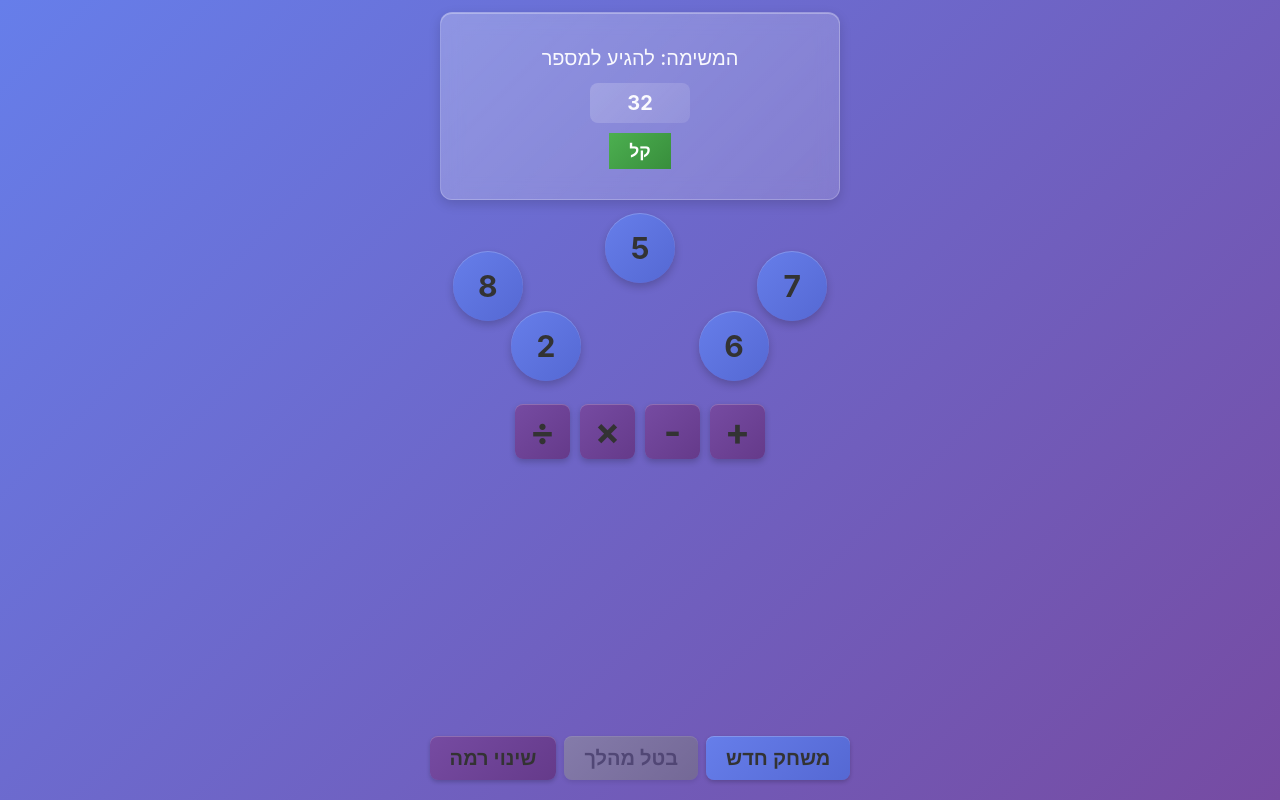
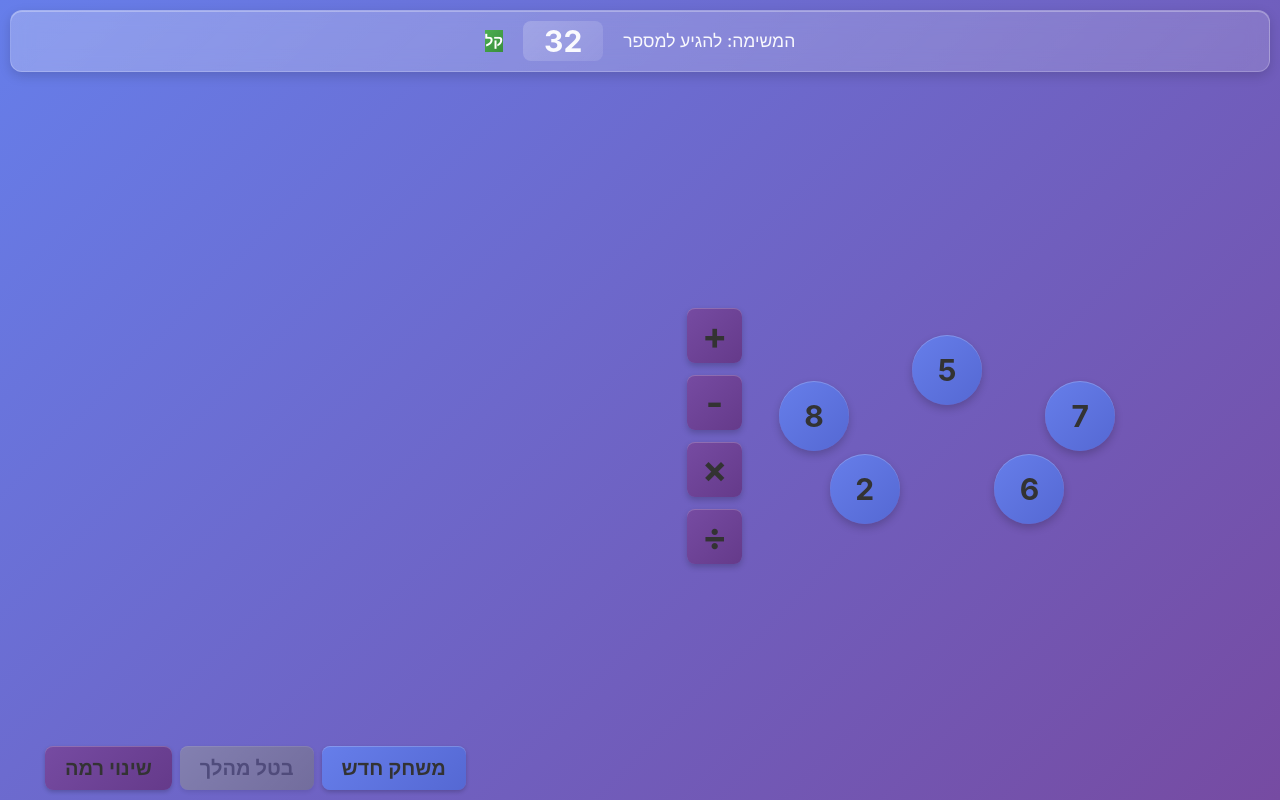
Before and after one commit to zmbq/ptorzot, a Svelte app in the folder PWA/: page / in a window 1280 px wide. Built offline with nearby package versions, Linux system fonts and the light colour scheme.

Commit message:
Landscape support

```diff
--- a/PWA/src/components/TargetDisplay.svelte
+++ b/PWA/src/components/TargetDisplay.svelte
@@ -133,4 +133,48 @@
       font-size: var(--font-size-xl);
     }
   }
+
+  /* Landscape mode - compact horizontal layout */
+  @media (orientation: landscape) {
+    .target-display {
+      flex-direction: row;
+      justify-content: center;
+      gap: var(--spacing-md);
+      padding: var(--spacing-sm) var(--spacing-md);
+      max-width: none;
+    }
+
+    .mission-text {
+      font-size: var(--font-size-sm);
+      white-space: nowrap;
+    }
+
+    .target-number {
+      font-size: var(--font-size-xl);
+      padding: var(--spacing-xs) var(--spacing-md);
+      min-width: 80px;
+    }
+
+    .level-badge {
+      font-size: var(--font-size-xs);
+      padding: var(--spacing-xxs) var(--spacing-sm);
+    }
+  }
+
+  @media (orientation: landscape) and (max-height: 500px) {
+    .target-display {
+      padding: var(--spacing-xs) var(--spacing-sm);
+      gap: var(--spacing-sm);
+    }
+
+    .mission-text {
+      font-size: var(--font-size-xs);
+    }
+
+    .target-number {
+      font-size: var(--font-size-lg);
+      padding: var(--spacing-xxs) var(--spacing-sm);
+      min-width: 60px;
+    }
+  }
 </style>
--- a/PWA/src/routes/GameView.svelte
+++ b/PWA/src/routes/GameView.svelte
@@ -168,6 +168,10 @@
   <!-- Target Display -->
   <TargetDisplay />
 
+  <!-- Main game area - reorganizes in landscape -->
+  <div class="game-main">
+    <!-- Left section: Numbers and Operations -->
+    <div class="game-controls">
       <!-- Numbers Circle -->
       <div class="numbers-container">
         {#each $currentNumbers as number, index (index)}
@@ -208,8 +212,11 @@
           onclick={() => handleOperationClick('/')}
         />
       </div>
+    </div>
 
-  <!-- History Display (flexible scrollable area) -->
+    <!-- Right section: History and Actions -->
+    <div class="game-sidebar">
+      <!-- History Display -->
       <div class="history-wrapper">
         {#if $plays.length > 0}
           <HistoryDisplay plays={$plays} />
@@ -234,6 +241,8 @@
           variant="secondary"
           onclick={() => { showLevelSelector = true; }}
         />
+      </div>
+    </div>
   </div>
 
   <!-- Modals -->
@@ -282,6 +291,31 @@
     overflow: hidden;
   }
 
+  .game-main {
+    display: flex;
+    flex-direction: column;
+    align-items: center;
+    gap: clamp(0.5rem, 1.5vh, 0.75rem);
+    width: 100%;
+    flex: 1;
+  }
+
+  .game-controls {
+    /* Wrapper for numbers and operations */
+    display: flex;
+    flex-direction: column;
+    align-items: center;
+    gap: clamp(0.5rem, 1.5vh, 0.75rem);
+  }
+
+  .game-sidebar {
+    /* Wrapper for history and actions */
+    display: flex;
+    flex-direction: column;
+    gap: clamp(0.5rem, 1.5vh, 0.75rem);
+    width: 100%;
+  }
+
   .numbers-container {
     /* Container for elliptical layout - wider than tall */
     position: relative;
@@ -305,6 +339,15 @@
     flex-wrap: wrap;
     max-width: 400px;
     flex-shrink: 0;
+  }
+
+  .game-main {
+    /* Container for numbers and operations - reflows in landscape */
+    display: flex;
+    flex-direction: column;
+    align-items: center;
+    gap: clamp(0.5rem, 1.5vh, 0.75rem);
+    width: 100%;
   }
 
   .history-wrapper {
@@ -374,4 +417,83 @@
       height: min(22vh, 130px);
     }
   }
+
+  /* Landscape mode - horizontal layout */
+  @media (orientation: landscape) {
+    .game-view {
+      gap: clamp(0.5rem, 1vh, 0.75rem);
+      padding: clamp(0.5rem, 1vh, 0.75rem);
+    }
+
+    .game-main {
+      flex-direction: row;
+      justify-content: space-between;
+      align-items: stretch;
+      gap: clamp(1rem, 3vw, 2rem);
+      flex: 1;
+      width: 100%;
+    }
+
+    .game-controls {
+      /* Left side: numbers with operations to the right - wider */
+      flex: 0 0 auto;
+      flex-direction: row;
+      align-items: center;
+      justify-content: center;
+      gap: clamp(1rem, 2.5vw, 1.5rem);
+      width: 58%; /* Take up more space */
+    }
+
+    .game-sidebar {
+      /* Right side: history and actions - narrower */
+      flex: 1 1 auto;
+      display: flex;
+      flex-direction: column;
+      gap: clamp(0.5rem, 1.5vh, 0.75rem);
+      min-width: 0;
+      width: 38%; /* Leave room for left side */
+    }
+
+    .numbers-container {
+      width: min(45vw, 350px);
+      height: min(50vh, 220px);
+      flex-shrink: 0;
+    }
+
+    .operations-container {
+      flex-direction: column;
+      gap: clamp(0.5rem, 1.5vh, 0.75rem);
+      max-width: none;
+      flex-shrink: 0;
+    }
+
+    .history-wrapper {
+      margin-top: 0;
+      flex: 1 1 auto;
+      min-height: 0;
+    }
+
+    .actions-container {
+      margin-top: 0;
+      flex: 0 0 auto;
+    }
+  }
+
+  /* Landscape + small height */
+  @media (orientation: landscape) and (max-height: 500px) {
+    .game-view {
+      gap: clamp(0.25rem, 0.5vh, 0.5rem);
+      padding: clamp(0.25rem, 0.5vh, 0.5rem);
+    }
+
+    .numbers-container {
+      width: min(40vw, 300px);
+      height: min(60vh, 200px);
+    }
+
+    .history-wrapper {
+      flex: 1 1 auto;
+      min-height: 0;
+    }
+  }
 </style>
```
Lines whose indentation alone changed are shown as unchanged.
